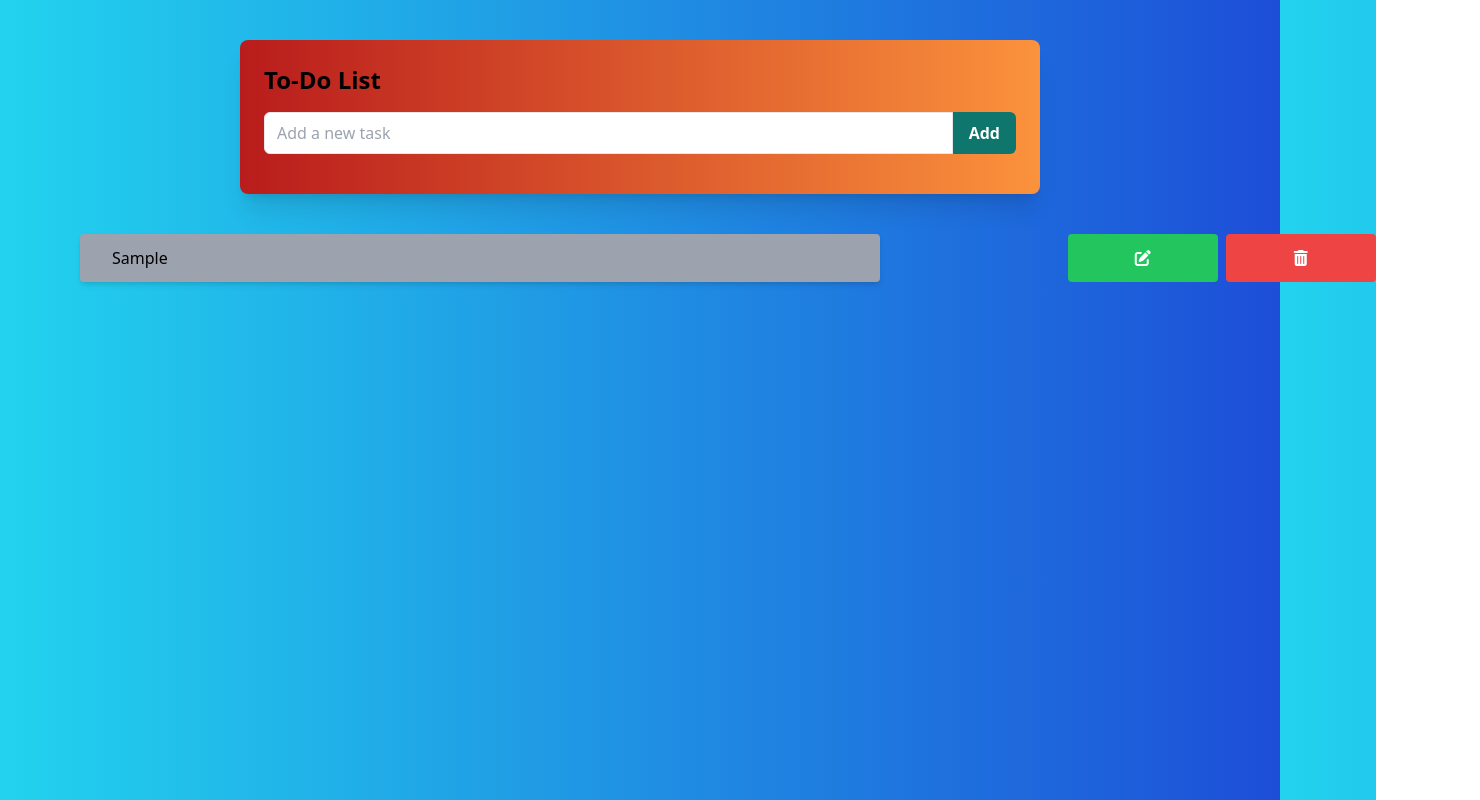
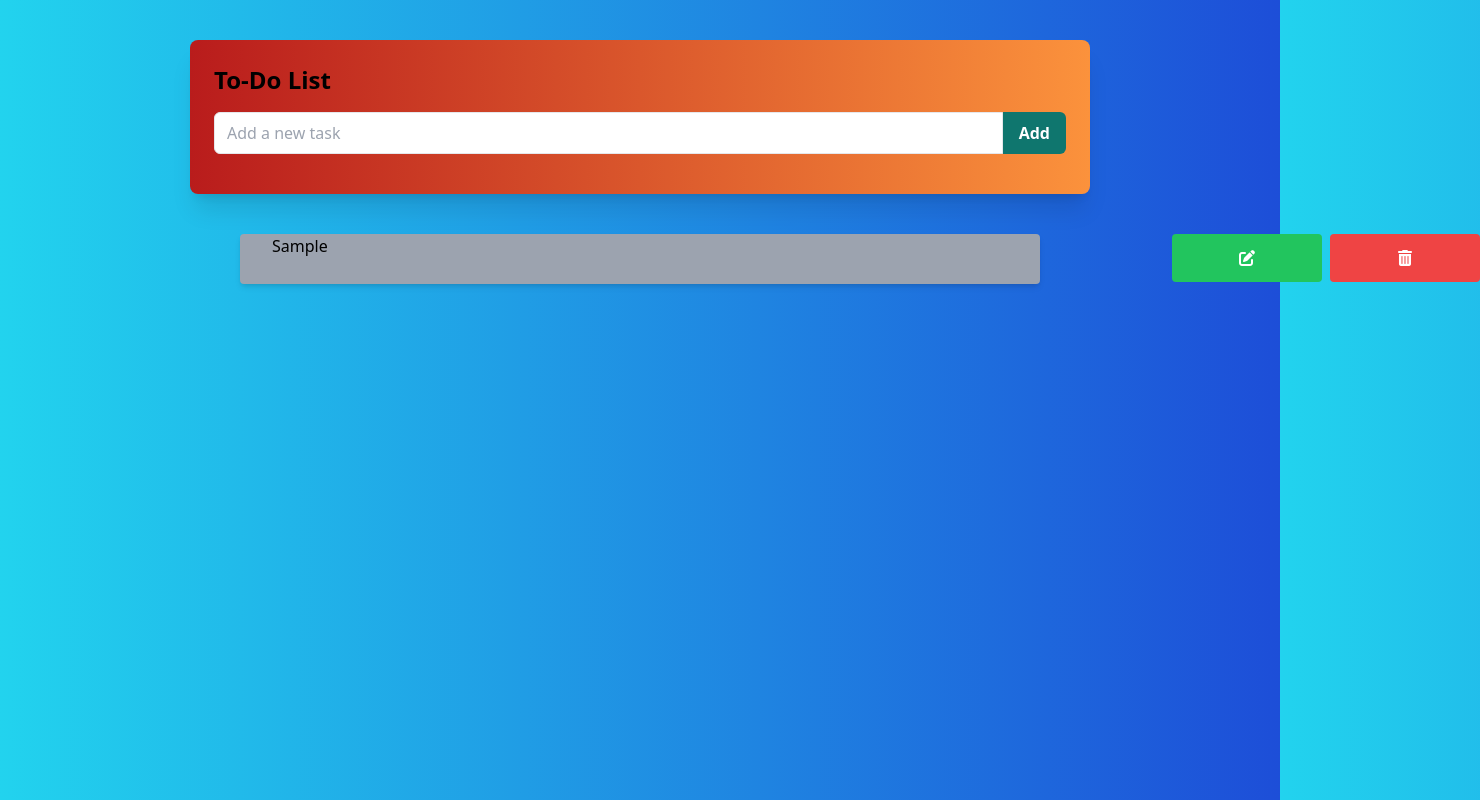
Before and after one commit to arifprog/sixth-assign, a website built with Vite: page index.html in a window 1280 px wide. Both pictures are taken after typing "Sample" into the empty fields and a click on the button "Add". Shown: the whole page, 1480 px wide, since content can reach past the window. Built offline with nearby package versions, Linux system fonts and the light colour scheme.

Commit message:
Inline all button and list

```diff
--- a/index.html
+++ b/index.html
@@ -9,7 +9,7 @@
 </head>
 <body class="bg-gradient-to-r from-cyan-400 to-blue-700 w-full h-full bg-cover">
 
-    <div class=" w-[310px] md:w-[800px] mx-auto bg-gradient-to-r from-red-700 to-orange-400 rounded-lg shadow-xl p-6 mt-10">
+    <div class=" w-[310px] md:w-[900px] mx-auto bg-gradient-to-r from-red-700 to-orange-400 rounded-lg shadow-xl p-6 mt-10">
 
         <h1 class="text-2xl font-bold mb-4">To-Do List</h1>
 
--- a/index.js
+++ b/index.js
@@ -14,25 +14,27 @@ addBtn.addEventListener('click',(event)=>{
 
     let listItem = document.createElement('li');
     listItem.textContent = inputBox.value;
-    listItem.className = 'bg-gray-400 w-[800px] ml-20 my-2 p- px-8 rounded shadow-md flex items-center row';
+    listItem.className = 'bg-gray-400 w-[800px] mx-auto my- p- px-8 rounded shadow-md flex h-[50px] relative';
 
     taskList.appendChild(listItem);
     inputBox.value = '';
 
+
     let buttonContainer = document.createElement('div');
-    buttonContainer.className = 'flex space-x-2';
+    buttonContainer.className = 'flex space-x-2 absolute top-0';
     listItem.appendChild(buttonContainer);
+
 
     let editButton = document.createElement('button');
     editButton.textContent = '';
-    editButton.className = 'ml-[900px] bg-green-500 hover:bg-pink-700 text-white font-bold w-[150px] py-3 rounded ';
+    editButton.className = 'ml-[900px] bg-green-500 hover:bg-pink-700 text-white font-bold w-[150px] py-3 rounded  ';
     buttonContainer.appendChild(editButton);
     editButton.innerHTML = '<i class="fas fa-edit"></i>';
 
 
     let deleteButton = document.createElement('button');
     deleteButton.textContent = '';
-    deleteButton.className = 'ml-[900px] bg-red-500 hover:bg-pink-700 text-white font-bold w-[150px] py-3 rounded ';
+    deleteButton.className = 'ml-[900px] bg-red-500 hover:bg-pink-700 text-white font-bold w-[150px] py-3 rounded  ';
     buttonContainer.appendChild(deleteButton);
     deleteButton.innerHTML = '<i class="fas fa-trash-alt"></i>';
 
```
